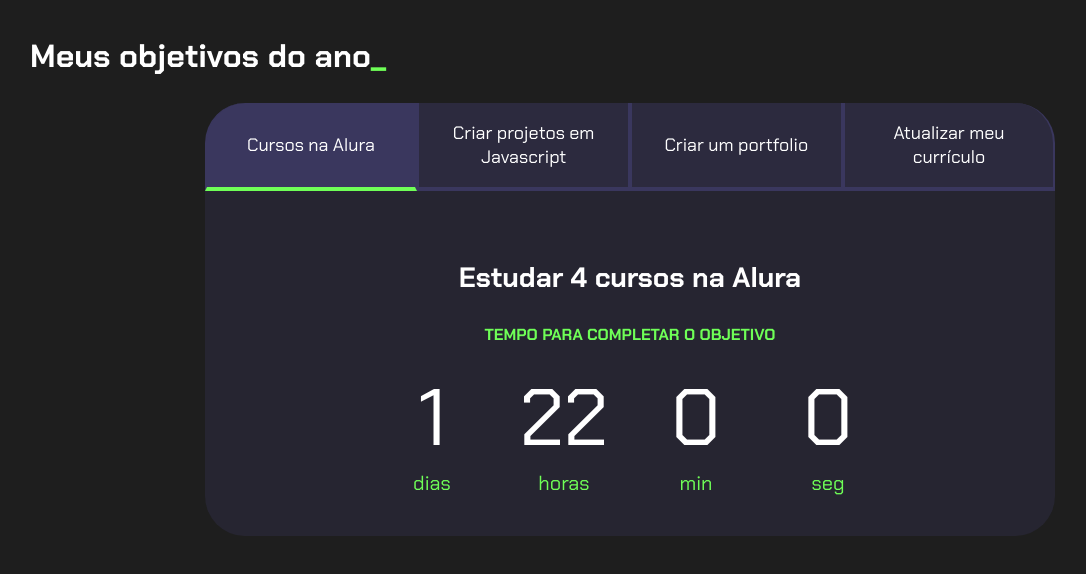
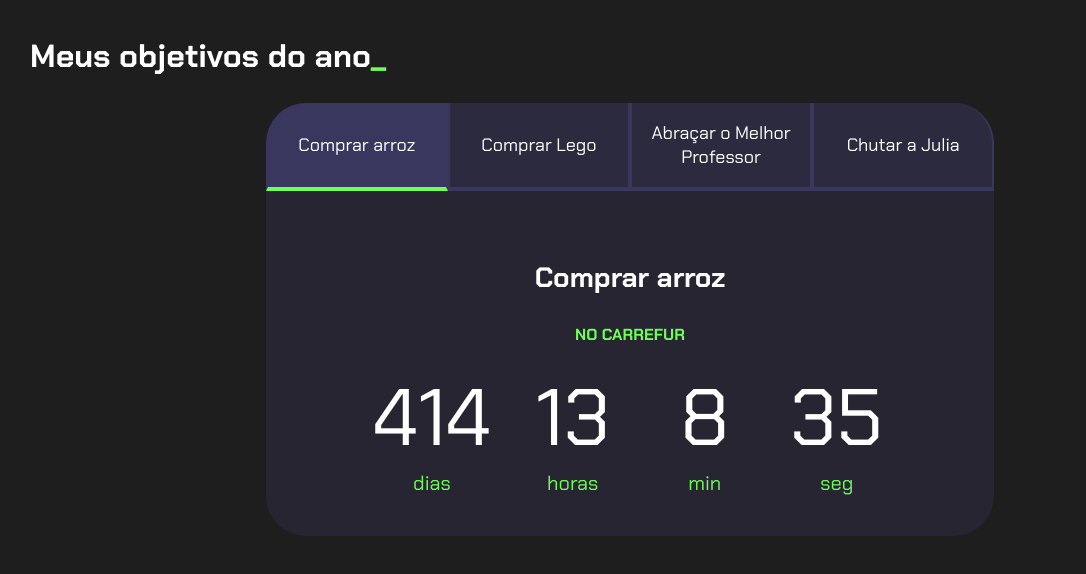
Before and after one commit to porko23/betini-aaaa, a plain HTML site: page index.html in a window 1280 px wide. Shown: the whole page, without its empty margins (10-1096 px from the left). Drawn offline with Linux system fonts and the light colour scheme.

Commit message:
Add files via upload

```diff
--- a/index.html
+++ b/index.html
@@ -13,15 +13,15 @@
         <h2 class="titulo-principal">Meus objetivos do ano<span>_</span></h2>
         <div class="conteudo">
             <div class="botoes">
-                <button class="botao ativo">Cursos na Alura</button>
-                <button class="botao">Criar projetos em Javascript</button>
-                <button class="botao">Criar um portfolio</button>
-                <button class="botao">Atualizar meu currículo</button>
+                <button class="botao ativo">Comprar arroz</button>
+                <button class="botao">Comprar Lego</button>
+                <button class="botao">Abraçar o Melhor Professor</button>
+                <button class="botao">Chutar a Julia</button>
             </div>
             <div class="abas-textos">
                 <div class="aba-conteudo ativo">
-                    <h3 class="aba-conteudo-titulo-principal">Estudar 4 cursos na Alura</h3>
-                    <h4 class="aba-conteudo-titulo-secundario">Tempo para completar o objetivo</h4>
+                    <h3 class="aba-conteudo-titulo-principal">Comprar arroz</h3>
+                    <h4 class="aba-conteudo-titulo-secundario">No Carrefur</h4>
                     <div class="contador">
                         <div class="contador-digito">
                             <p class="contador-digito-numero" id="dias0"></p>
@@ -42,8 +42,8 @@
                     </div>
                 </div>
                 <div class="aba-conteudo">
-                    <h3 class="aba-conteudo-titulo-principal">Criar 5 projetos em Javascript</h3>
-                    <h4 class="aba-conteudo-titulo-secundario">Tempo para completar o objetivo</h4>
+                    <h3 class="aba-conteudo-titulo-principal">Comprar Lego</h3>
+                    <h4 class="aba-conteudo-titulo-secundario">Na Americanas</h4>
                     <div class="contador">
                         <div class="contador-digito">
                             <p class="contador-digito-numero" id="dias1"></p>
@@ -64,8 +64,8 @@
                     </div>
                 </div>
                 <div class="aba-conteudo">
-                    <h3 class="aba-conteudo-titulo-principal">Criar um portfolio com os meus 3 melhores projetos</h3>
-                    <h4 class="aba-conteudo-titulo-secundario">Tempo para completar o objetivo</h4>
+                    <h3 class="aba-conteudo-titulo-principal">Abraçar o Tiago</h3>
+                    <h4 class="aba-conteudo-titulo-secundario">Quando ele estiver na escola</h4>
                     <div class="contador">
                         <div class="contador-digito">
                             <p class="contador-digito-numero" id="dias2"></p>
@@ -86,8 +86,8 @@
                     </div>
                 </div>
                 <div class="aba-conteudo">
-                    <h3 class="aba-conteudo-titulo-principal">Atualizar meu curriculo com os certificados da Alura</h3>
-                    <h4 class="aba-conteudo-titulo-secundario">Tempo para completar o objetivo</h4>
+                    <h3 class="aba-conteudo-titulo-principal">Chutar a Julia</h3>
+                    <h4 class="aba-conteudo-titulo-secundario">Esperar ela ficar distraida </h4>
                     <div class="contador">
                         <div class="contador-digito">
                             <p class="contador-digito-numero" id="dias3"></p>
--- a/main.js
+++ b/main.js
@@ -15,10 +15,10 @@ for (let i = 0; i < botoes.length; i++) {
 }
 
 const contadores = document.querySelectorAll(".contador");
-const tempoObjetivo1 = new Date("2023-10-05T00:10:00");
-const tempoObjetivo2 = new Date("2023-12-05T00:00:00");
-const tempoObjetivo3 = new Date("2023-12-30T00:00:00");
-const tempoObjetivo4 = new Date("2024-02-01T00:00:00");
+const tempoObjetivo1 = new Date("2026-06-05T00:10:00");
+const tempoObjetivo2 = new Date("2030-12-15T00:20:00");
+const tempoObjetivo3 = new Date("2025-12-30T00:00:00");
+const tempoObjetivo4 = new Date("2025-12-01T00:00:00");
 
 const tempos = [tempoObjetivo1, tempoObjetivo2, tempoObjetivo3, tempoObjetivo4];
 
@@ -43,10 +43,10 @@ function calculaTempo(tempoObjetivo) {
 
 function atualizaCronometro() {
     for (let i = 0; i < contadores.length; i++) {
-        document.getElementById("dias" + i).textContent = calculaTempo(tempos[0])[0];
-        document.getElementById("horas" + i).textContent = calculaTempo(tempos[1])[1];
-        document.getElementById("min" + i).textContent = calculaTempo(tempos[2])[2];
-        document.getElementById("seg" + i).textContent = calculaTempo(tempos[3])[3];
+        document.getElementById("dias" + i).textContent = calculaTempo(tempos[i])[0];
+        document.getElementById("horas" + i).textContent = calculaTempo(tempos[i])[1];
+        document.getElementById("min" + i).textContent = calculaTempo(tempos[i])[2];
+        document.getElementById("seg" + i).textContent = calculaTempo(tempos[i])[3];
     }
 }
 
```
